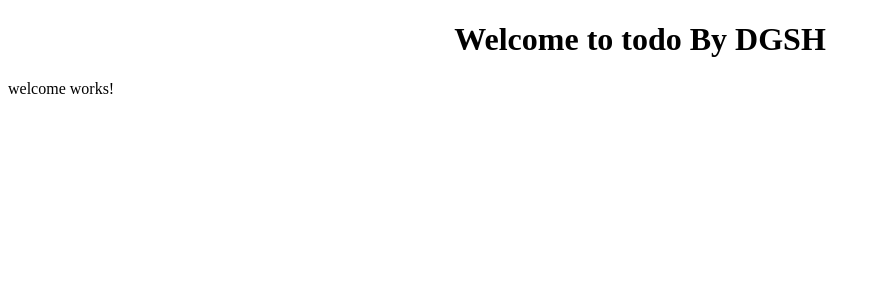
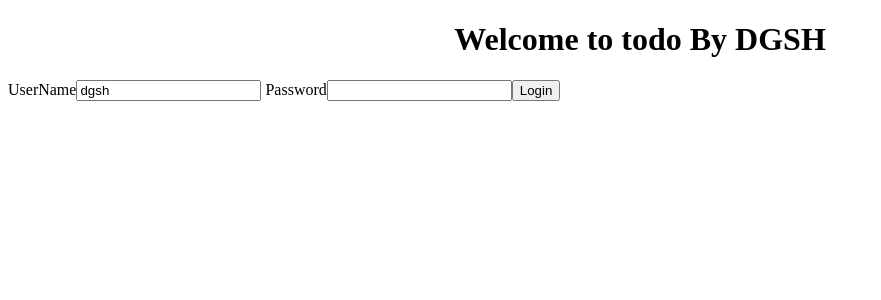
Before and after one commit to DGSH9/go-java-full-stack-with-spring-boot-and-angular-in28, an Angular app: page / in a window 1280 px wide. Shown: the top 300 px of the page, without its empty margins (0-881 px from the left). Built offline with nearby package versions, Linux system fonts and the light colour scheme.

Commit message:
13 - Understanding Event Binding - Adding click event on Login Page

```diff
--- a/src/app/app.component.html
+++ b/src/app/app.component.html
@@ -5,4 +5,5 @@
   </h1>
 </div>
 
-<app-welcome></app-welcome>
+<!-- <app-welcome></app-welcome> -->
+<app-login></app-login>
--- a/src/app/app.module.ts
+++ b/src/app/app.module.ts
@@ -4,11 +4,13 @@ import { BrowserModule } from '@angular/platform-browser';
 import { AppRoutingModule } from './app-routing.module';
 import { AppComponent } from './app.component';
 import { WelcomeComponent } from './welcome/welcome.component';
+import { LoginComponent } from './login/login.component';
 
 @NgModule({
   declarations: [
     AppComponent,
-    WelcomeComponent
+    WelcomeComponent,
+    LoginComponent
   ],
   imports: [
     BrowserModule,
--- /dev/null
+++ b/src/app/login/login.component.html
@@ -0,0 +1,4 @@
+UserName<input type="text" name="username" value="{{username}}">
+Password<input type="password" name="password" value="{{password}}">
+
+<button (click)="handleLogin()">Login</button>
--- /dev/null
+++ b/src/app/login/login.component.ts
@@ -0,0 +1,25 @@
+import { Component, OnInit } from '@angular/core';
+
+@Component({
+  selector: 'app-login',
+  templateUrl: './login.component.html',
+  styleUrls: ['./login.component.css']
+})
+export class LoginComponent implements OnInit {
+  username='dgsh';
+  password='';
+
+
+  constructor() { }
+
+  ngOnInit(): void {
+  }
+
+  //Login function defined
+  handleLogin(){
+    console.log(this.username);
+
+  }
+
+
+}
--- a/src/app/welcome/welcome.component.html
+++ b/src/app/welcome/welcome.component.html
@@ -1 +1 @@
-<p>welcome works!</p>
+<p>this one is welcome component</p>
--- a/src/app/welcome/welcome.component.ts
+++ b/src/app/welcome/welcome.component.ts
@@ -6,10 +6,14 @@ import { Component, OnInit } from '@angular/core';
   styleUrls: ['./welcome.component.css']
 })
 export class WelcomeComponent implements OnInit {
+  //String
+  message:string= 'Hello from DGSH';
 
+  //deafult constructor
   constructor() { }
 
   ngOnInit(): void {
+    console.log(this.message);
   }
 
 }
```
Also changed, not shown: src/app/login/login.component.css (added), 1 other file (tests, documents, lock files or other folders).
